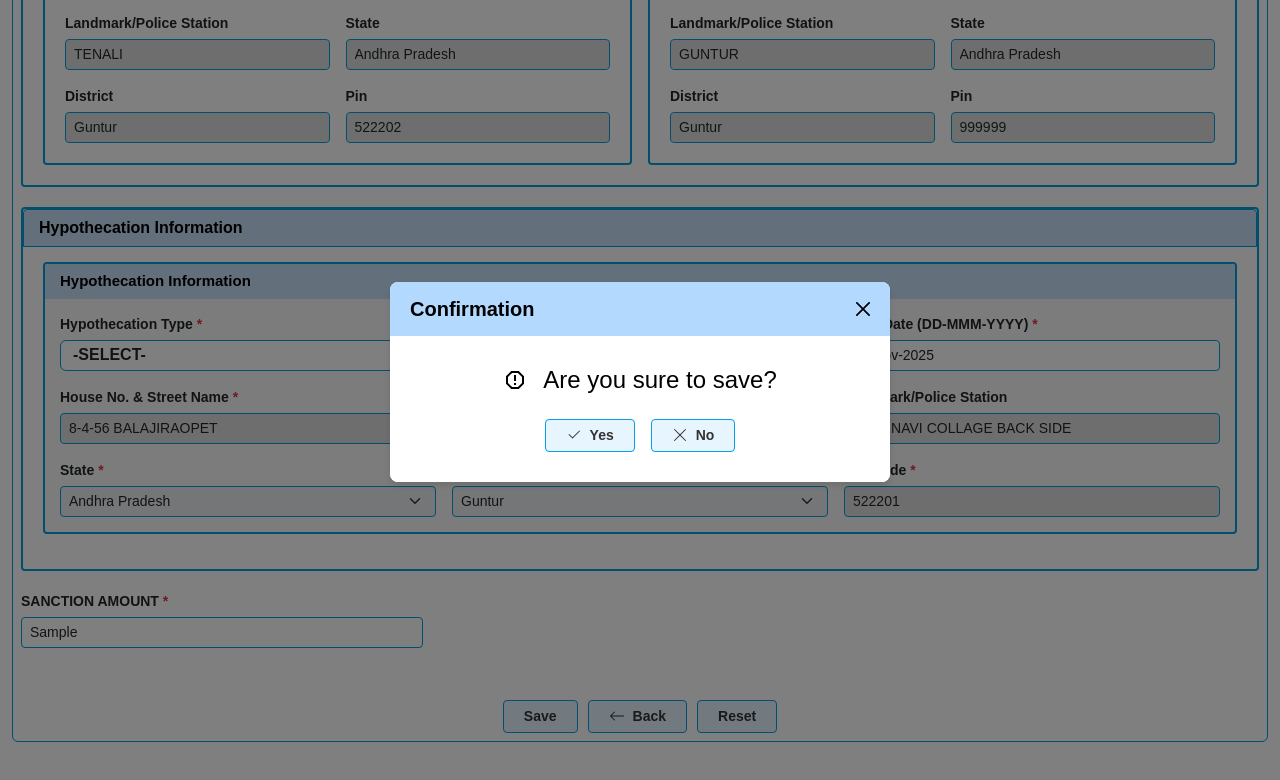
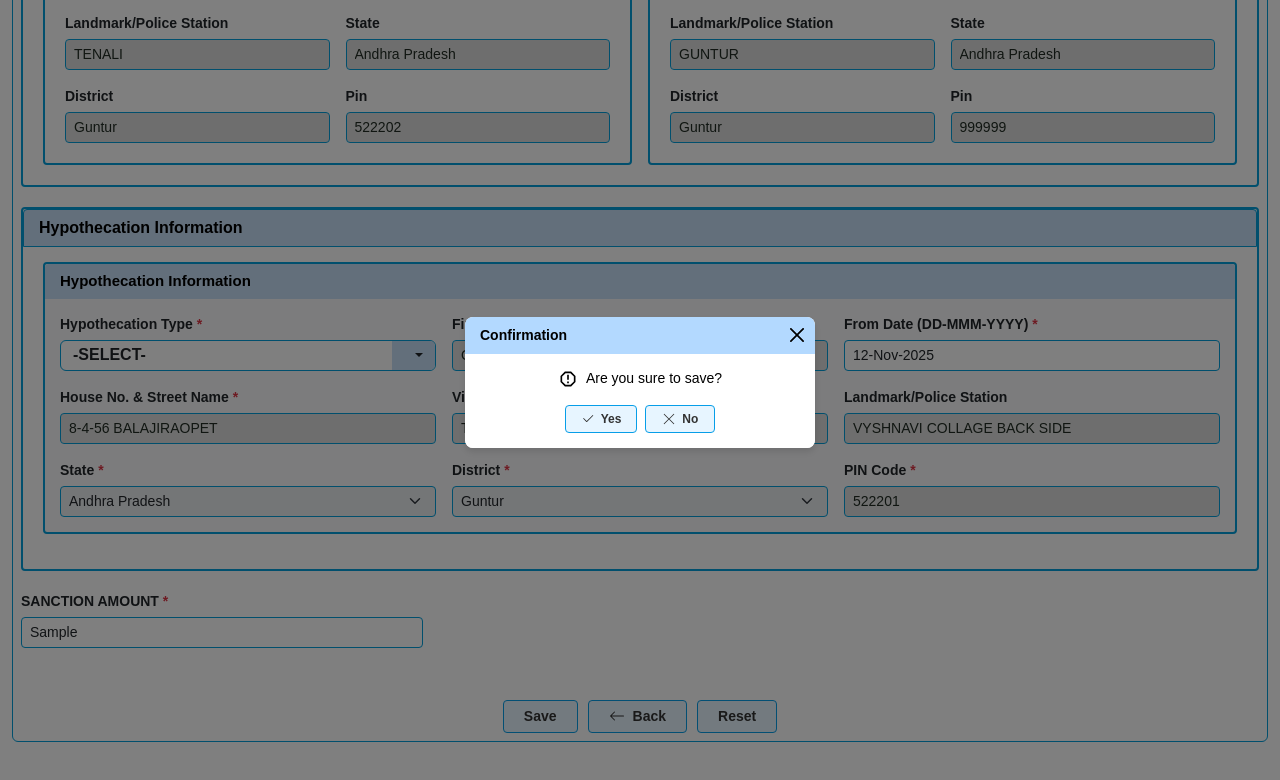
Before and after one commit to nikhilroy2/responsive_html_from_image_mockups, a plain HTML site: page index2.html in a window 1280 px wide. Both pictures are taken after typing "Sample", "Sample", "Sample", "Sample" into the empty fields and a click on the button "Save". Shown: the part 1080-1860 px from the top of the page. Drawn offline with nearby package versions, Linux system fonts and the light colour scheme.

Commit message:
update done

```diff
--- a/index2.html
+++ b/index2.html
@@ -742,12 +742,14 @@
             overflow: hidden;
             border: none;
             box-shadow: 0 4px 6px rgba(0, 0, 0, 0.1);
+            max-width: 350px;
+            margin: 0 auto;
         }
 
         .confirmation-header {
             background-color: #B3D9FF;
             border-bottom: none;
-            padding: 12px 20px;
+            padding: 8px 15px;
             display: flex;
             justify-content: space-between;
             align-items: center;
@@ -757,22 +759,25 @@
             color: #000;
             font-weight: bold;
             margin: 0;
+            font-size: 14px;
         }
 
         .confirmation-header .btn-close {
             opacity: 1;
             filter: brightness(0);
+            font-size: 14px;
+            padding: 4px;
         }
 
         .confirmation-body {
-            padding: 30px 20px;
+            padding: 15px 20px;
             text-align: center;
             background-color: #fff;
         }
 
         .warning-icon {
-            width: 24px;
-            height: 24px;
+            width: 20px;
+            height: 20px;
             flex-shrink: 0;
             color: #000;
         }
@@ -781,6 +786,7 @@
             color: #000;
             font-weight: normal;
             margin: 0;
+            font-size: 14px;
         }
 
         .confirmation-btn-yes,
@@ -788,16 +794,16 @@
             background-color: #e7f5ff;
             color: #333;
             border: 1px solid #079EE8;
-            padding: 5px 20px;
+            padding: 4px 15px;
             border-radius: 4px;
-            font-size: 14px;
+            font-size: 12px;
             font-weight: 900;
             display: inline-flex;
             align-items: center;
             justify-content: center;
             cursor: pointer;
-            min-width: 80px;
-            gap: 8px;
+            min-width: 70px;
+            gap: 6px;
         }
 
         .confirmation-btn-yes:hover,
@@ -809,8 +815,8 @@
 
         .confirmation-btn-yes svg,
         .confirmation-btn-no svg {
-            width: 16px;
-            height: 16px;
+            width: 14px;
+            height: 14px;
             fill: currentColor;
         }
 
@@ -1649,14 +1655,14 @@
                     <button type="button" class="btn-close" data-bs-dismiss="modal" aria-label="Close"></button>
                 </div>
                 <div class="modal-body confirmation-body">
-                    <div class="d-flex align-items-center justify-content-center gap-3 mb-4">
+                    <div class="d-flex align-items-center justify-content-center gap-2 mb-3">
                         <svg class="warning-icon" fill="currentColor" focusable="false" aria-hidden="true" viewBox="0 0 24 24">
                             <path d="M15.73 3H8.27L3 8.27v7.46L8.27 21h7.46L21 15.73V8.27zM19 14.9 14.9 19H9.1L5 14.9V9.1L9.1 5h5.8L19 9.1z"></path>
                             <path d="M11 7h2v6h-2zm0 8h2v2h-2z"></path>
                         </svg>
                         <h4 class="mb-0">Are you sure to save?</h4>
                     </div>
-                    <div class="d-flex justify-content-center gap-3">
+                    <div class="d-flex justify-content-center gap-2">
                         <button type="button" class="confirmation-btn-yes" id="confirmSaveYesBtn">
                             <svg viewBox="0 0 16 16" fill="currentColor">
                                 <path d="M13.854 3.646a.5.5 0 0 1 0 .708l-7 7a.5.5 0 0 1-.708 0l-3.5-3.5a.5.5 0 1 1 .708-.708L6.5 10.293l6.646-6.647a.5.5 0 0 1 .708 0z"/>
@@ -1684,14 +1690,14 @@
                     <button type="button" class="btn-close" data-bs-dismiss="modal" aria-label="Close"></button>
                 </div>
                 <div class="modal-body confirmation-body">
-                    <div class="d-flex align-items-center justify-content-center gap-3 mb-4">
+                    <div class="d-flex align-items-center justify-content-center gap-2 mb-3">
                         <svg class="warning-icon" fill="currentColor" focusable="false" aria-hidden="true" viewBox="0 0 24 24">
                             <path d="M15.73 3H8.27L3 8.27v7.46L8.27 21h7.46L21 15.73V8.27zM19 14.9 14.9 19H9.1L5 14.9V9.1L9.1 5h5.8L19 9.1z"></path>
                             <path d="M11 7h2v6h-2zm0 8h2v2h-2z"></path>
                         </svg>
                         <h4 class="mb-0">Are you sure to reset?</h4>
                     </div>
-                    <div class="d-flex justify-content-center gap-3">
+                    <div class="d-flex justify-content-center gap-2">
                         <button type="button" class="confirmation-btn-yes" id="confirmResetYesBtn">
                             <svg viewBox="0 0 16 16" fill="currentColor">
                                 <path d="M13.854 3.646a.5.5 0 0 1 0 .708l-7 7a.5.5 0 0 1-.708 0l-3.5-3.5a.5.5 0 1 1 .708-.708L6.5 10.293l6.646-6.647a.5.5 0 0 1 .708 0z"/>
```
Also changed, not shown: 3 other files. Lines whose indentation alone changed are shown as unchanged.
